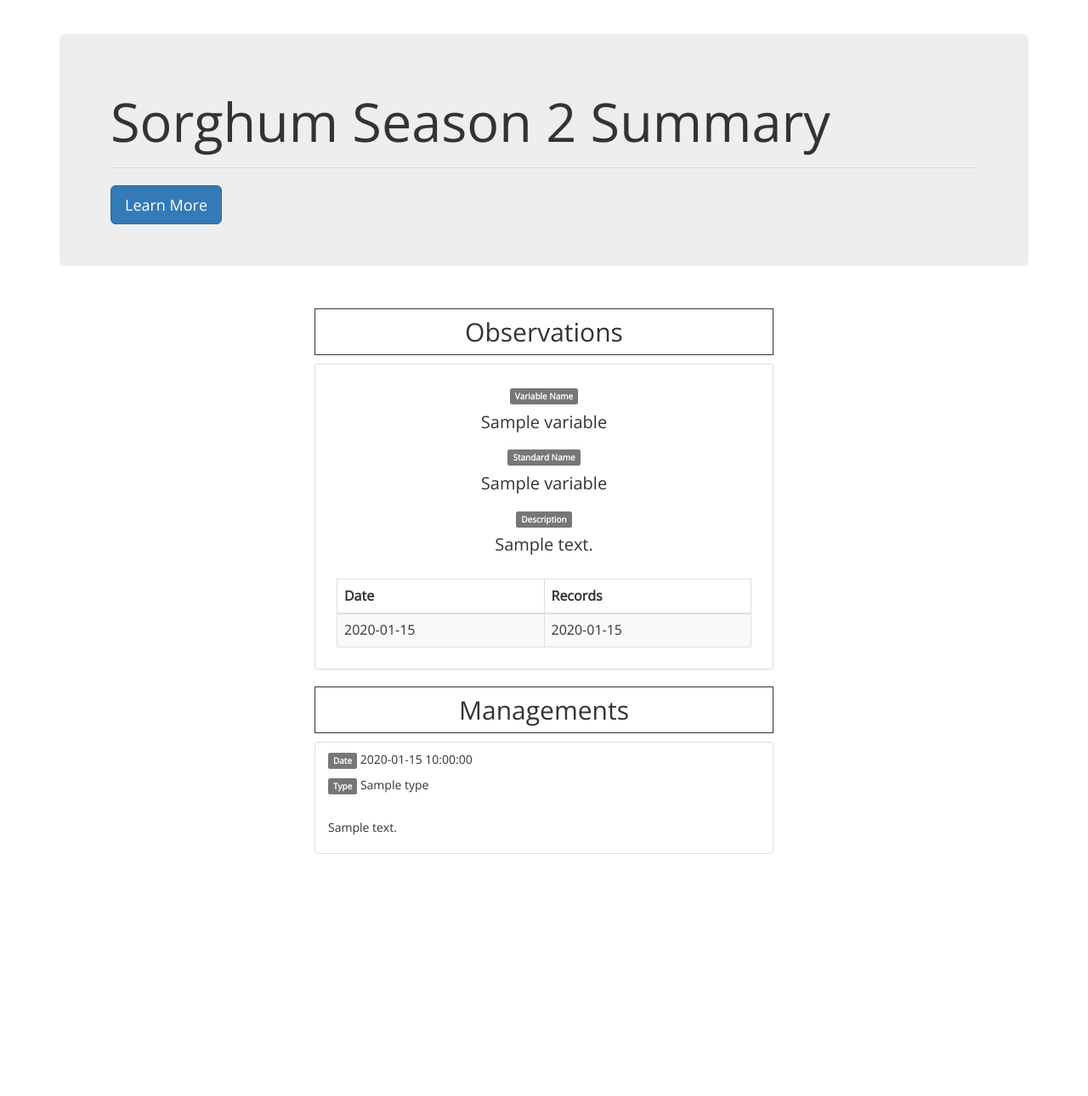
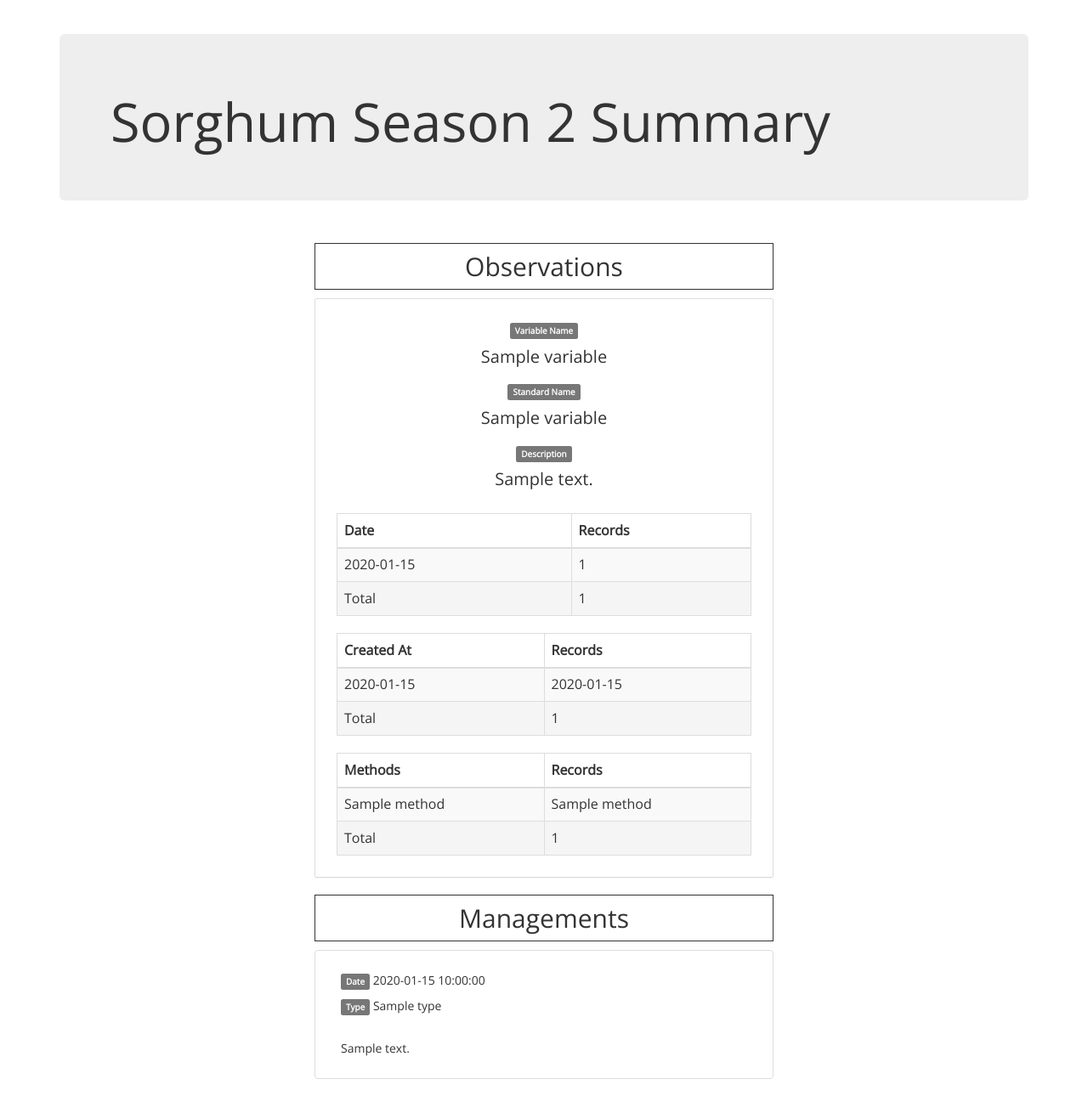
Before and after one commit to terraref/reference-data, a Flask app: template experiment-trait-data-visualizer/templates/index.html in a window 1280 px wide. Shown: the whole page at 85% size. Before the commit the page ends 1005 px from the top, so only its background shows below. Run offline with Flask 2, Linux system fonts and the light colour scheme; the template is opened without the code that fills it: most values are stand-ins (such as "Sample title", 1, 10 or a date in 2020); parts of the project's set-up code (start-up, migrations or seed data) failed here and were passed over; some libraries are stand-ins or nearby versions.

```diff
--- a/experiment-trait-data-visualizer/api_data_retrieval/api_data_helpers.py
+++ b/experiment-trait-data-visualizer/api_data_retrieval/api_data_helpers.py
@@ -4,7 +4,7 @@ import os
 
 def make_api_request(endpoint, id, payload_add):
 
-	payload = {'key':os.environ.get('BETYdbKey')}
+	payload = {'key':os.environ.get('BETYdbKey'), 'unchecked':'true'}
 	payload.update(payload_add)
 	api_response = requests.get('https://terraref.ncsa.illinois.edu/bety/api/beta/' + endpoint + '/' + str(id),
 			auth=('nickheyek', os.environ.get('BETYdbPass')),
--- a/experiment-trait-data-visualizer/static/style.css
+++ b/experiment-trait-data-visualizer/static/style.css
@@ -23,3 +23,8 @@ body {
 	border: 1px solid;
 	padding: 10px;
 }
+.list-group-item-content {
+	margin: 15px;
+}
+.row-total {
+}
--- a/experiment-trait-data-visualizer/templates/index.html
+++ b/experiment-trait-data-visualizer/templates/index.html
@@ -11,10 +11,7 @@
 {% block content %}
 	<div class="container">
 		<div class="jumbotron page-header">
-			<h1 class="display-3">Sorghum Season 2 Summary</h1>
-			<hr>
-			<a href="#" class="btn btn-primary btn-lg">Learn More</a>
-			</a>
+			<h1>Sorghum Season 2 Summary</h1>
 		</div>
 		<div class="col-md-6 col-md-offset-3">
 			<center><h2 class="title">Observations</h2></center>
@@ -48,9 +45,53 @@
 							{% for date in trait_data[trait]["dates"] %}
 								<tr>
 									<td>{{ date }}</td>
-									<td>{{ trait_data[trait]["dates"][date] }}</td>
+									<td>{{ trait_data[trait]["dates"][date]["count"] }}</td>
 								</tr>
 							{% endfor %}
+							<tr class="active">
+								<td>Total</td>
+								<td>{{ trait_data[trait]["count"] }}
+							</tr>
+						</tbody>
+					</table>
+					<table class="table table-bordered table-striped">
+						<thead>
+							<tr>
+								<th>Created At</th>
+								<th>Records</th>
+							<tr>
+						</thead>
+						<tbody>
+							{% for date in trait_data[trait]["created_at_dates"] %}
+								<tr>
+									<td>{{ date }}</td>
+									<td>{{ trait_data[trait]["created_at_dates"][date] }}</td>
+								</tr>
+							{% endfor %}
+							<tr class="active">
+								<td>Total</td>
+								<td>{{ trait_data[trait]["count"] }}
+							</tr>
+						</tbody>
+					</table>
+					<table class="table table-bordered table-striped">
+						<thead>
+							<tr>
+								<th>Methods</th>
+								<th>Records</th>
+							<tr>
+						</thead>
+						<tbody>
+							{% for method in trait_data[trait]["methods"] %}
+								<tr>
+									<td>{{ method }}</td>
+									<td>{{ trait_data[trait]["methods"][method] }}</td>
+								</tr>
+							{% endfor %}
+							<tr class="active">
+								<td>Total</td>
+								<td>{{ trait_data[trait]["count"] }}
+							</tr>
 						</tbody>
 					</table>
 				</div>
@@ -61,12 +102,14 @@
 			<ul class="list-group">
 				{% for management in management_data %}
 					<li class="list-group-item">
+						<div class="list-group-item-content">
 							<p><span class="label label-default">Date</span>
 							{{ management.date }}</p>
 							<p><span class="label label-default">Type</span>
 							{{ management.type }}</p>
 							<br>
 							<p>{{ management.notes }}</p>
+						</div>
 					</li>
 				{% endfor %}
 			</ul>
```
Also changed, not shown: experiment-trait-data-visualizer/api_data_retrieval/trait_data_retrieval.py (+23 -4 lines), experiment-trait-data-visualizer/variable_date_plotter.py (+15 -7 lines). Lines whose indentation alone changed are shown as unchanged.
